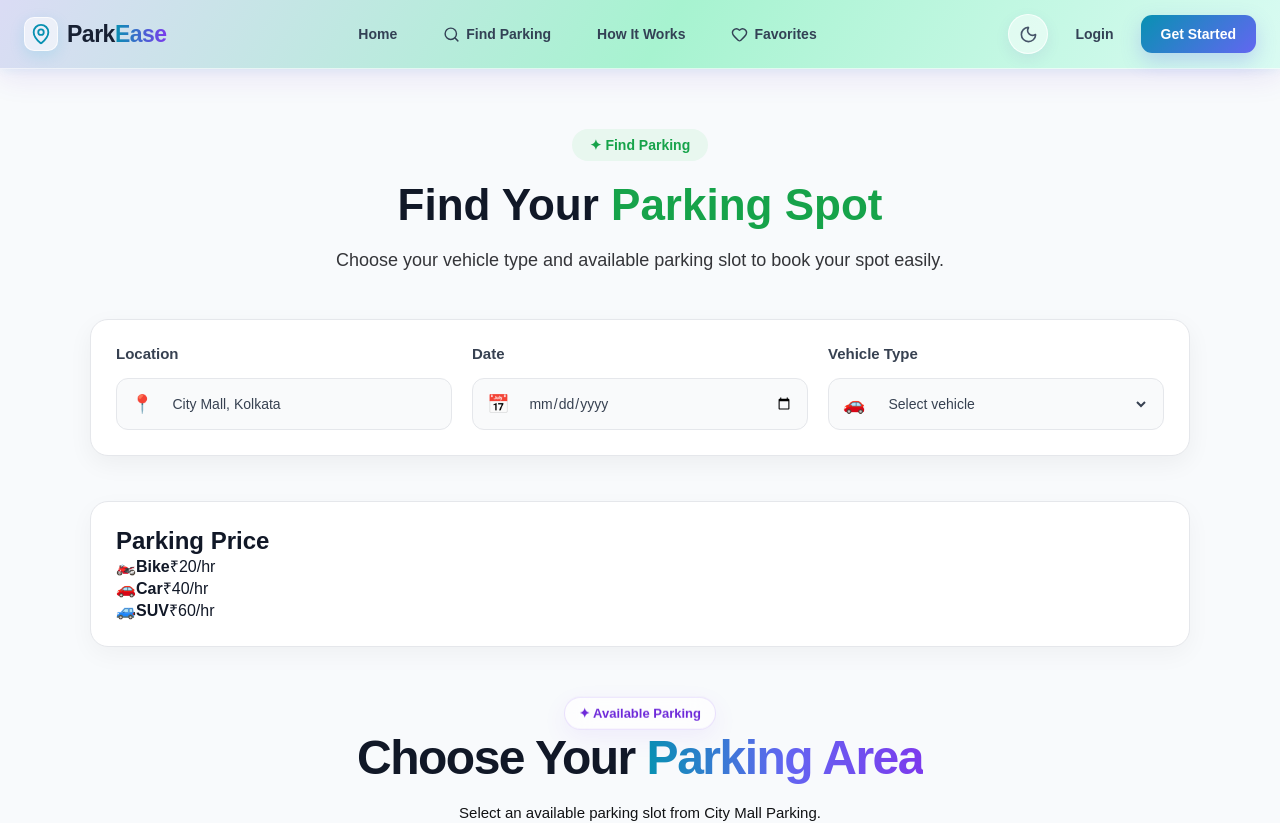
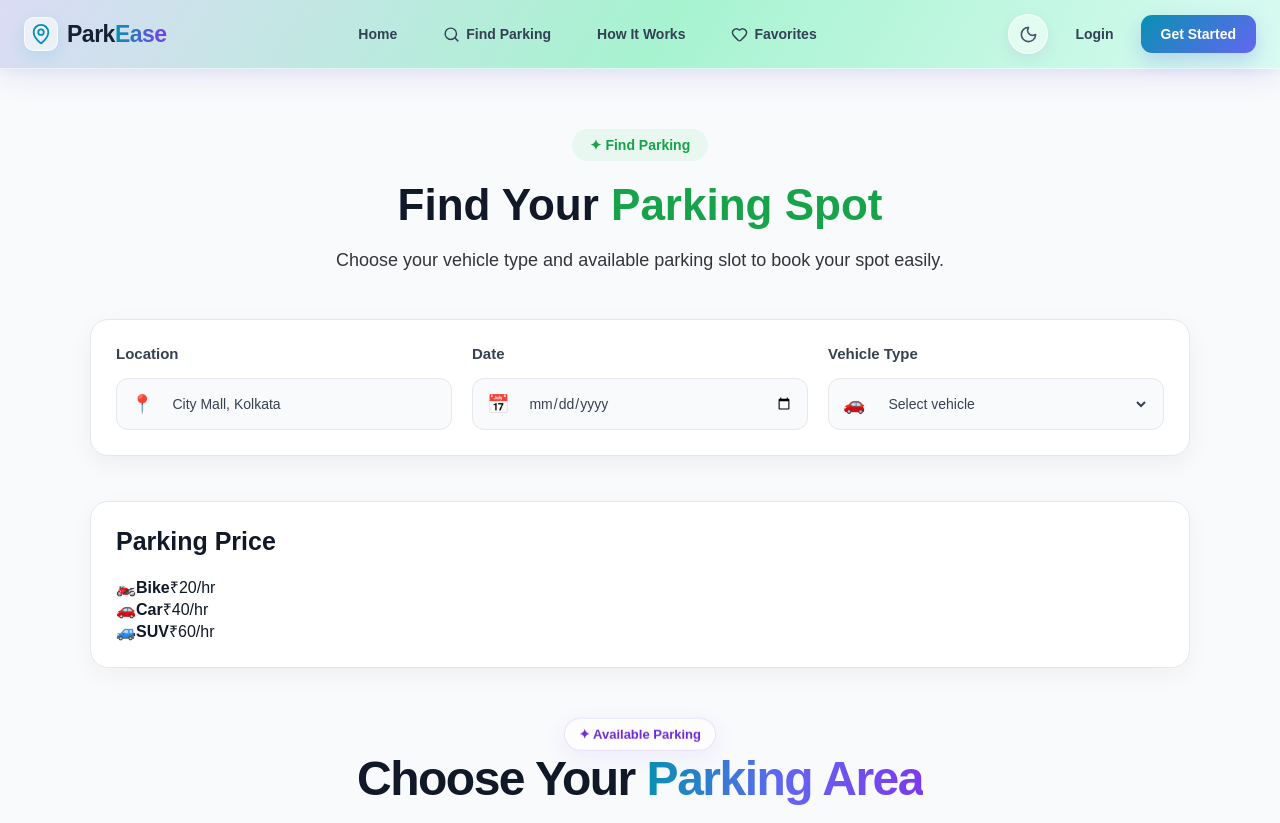
Before and after one commit to dibeyendu-dev/smart-parking-system, a React (Vite) app: page /search in a window 1280 px wide. Shown: the top 823 px of the page. Built offline with nearby package versions, Linux system fonts and the light colour scheme.

Commit message:
FindParking parking price css part 2 added

```diff
--- a/src/css/FindParking.css
+++ b/src/css/FindParking.css
@@ -162,6 +162,7 @@
 .search-input input[readonly] {
     cursor: default;
 }
+
 /* ======================================= FIND PARKING - PART 2 Parking Price Section ======================================== */
 /* Price Section */
 .vehicle-price-info {
@@ -180,3 +181,11 @@
 
     box-shadow: 0 8px 25px rgba(0, 0, 0, 0.04);
 }
+
+/* Price Heading */
+.vehicle-price-info h2 {
+    margin: 0 0 20px;
+    font-size: 25px;
+    font-weight: 700;
+    color: #111827;
+}
```
